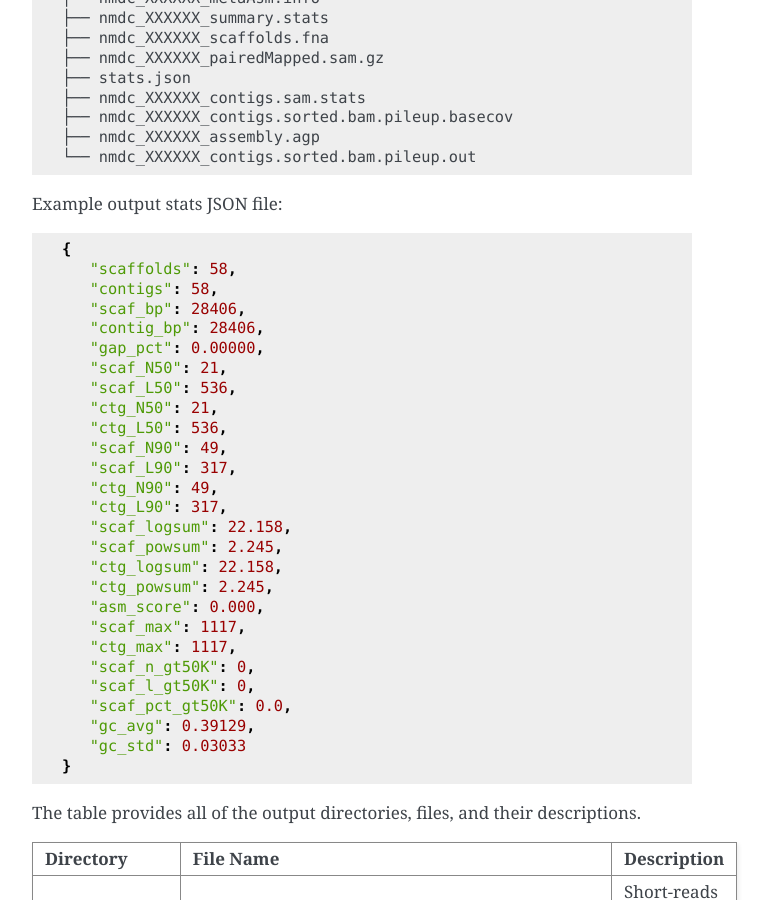
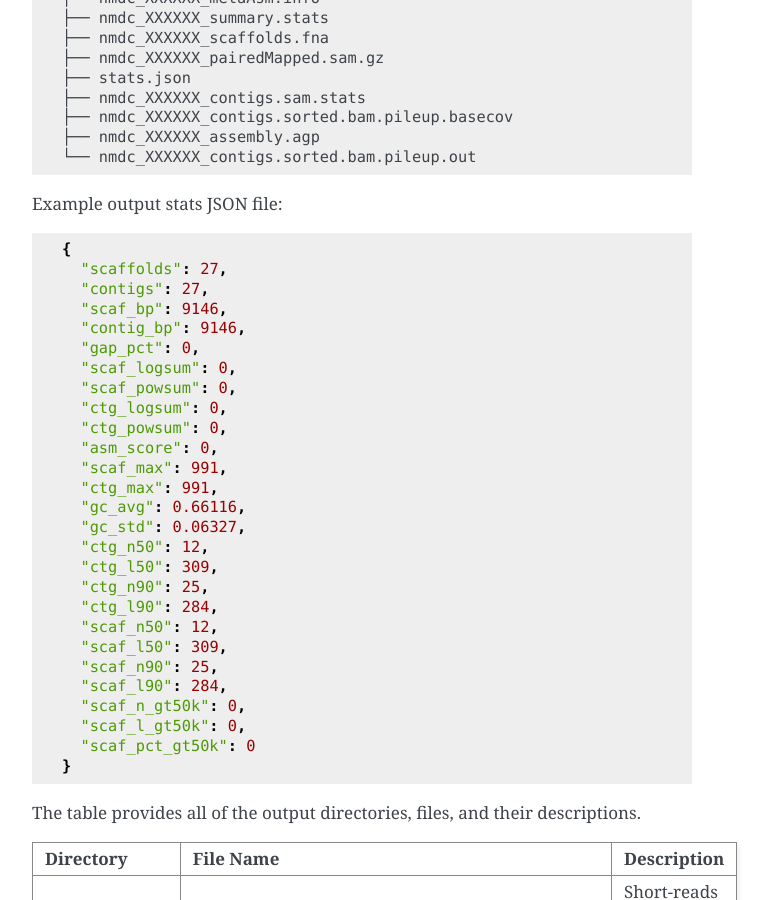
Before and after one commit to microbiomedata/metaAssembly, a Sphinx documentation site: the page built from docs/index.rst, in a window 1280 px wide and 900 px high, scrolled down 4702 px. Shown: the whole window, without its empty margins (388-1157 px from the left). Built offline with Sphinx 7.4.7, drawn with Linux system fonts in a browser that asks for light colours.

Commit message:
Update index.rst
updated stats.json

```diff
--- a/docs/index.rst
+++ b/docs/index.rst
@@ -185,33 +185,33 @@ The output directory will contain the following files for long-reads::
 
 Example output stats JSON file::
 
-    {
-       "scaffolds": 58,
-       "contigs": 58,
-       "scaf_bp": 28406,
-       "contig_bp": 28406,
-       "gap_pct": 0.00000,
-       "scaf_N50": 21,
-       "scaf_L50": 536,
-       "ctg_N50": 21,
-       "ctg_L50": 536,
-       "scaf_N90": 49,
-       "scaf_L90": 317,
-       "ctg_N90": 49,
-       "ctg_L90": 317,
-       "scaf_logsum": 22.158,
-       "scaf_powsum": 2.245,
-       "ctg_logsum": 22.158,
-       "ctg_powsum": 2.245,
-       "asm_score": 0.000,
-       "scaf_max": 1117,
-       "ctg_max": 1117,
-       "scaf_n_gt50K": 0,
-       "scaf_l_gt50K": 0,
-       "scaf_pct_gt50K": 0.0,
-       "gc_avg": 0.39129,
-       "gc_std": 0.03033
-    }
+   {
+     "scaffolds": 27,
+     "contigs": 27,
+     "scaf_bp": 9146,
+     "contig_bp": 9146,
+     "gap_pct": 0,
+     "scaf_logsum": 0,
+     "scaf_powsum": 0,
+     "ctg_logsum": 0,
+     "ctg_powsum": 0,
+     "asm_score": 0,
+     "scaf_max": 991,
+     "ctg_max": 991,
+     "gc_avg": 0.66116,
+     "gc_std": 0.06327,
+     "ctg_n50": 12,
+     "ctg_l50": 309,
+     "ctg_n90": 25,
+     "ctg_l90": 284,
+     "scaf_n50": 12,
+     "scaf_l50": 309,
+     "scaf_n90": 25,
+     "scaf_l90": 284,
+     "scaf_n_gt50k": 0,
+     "scaf_l_gt50k": 0,
+     "scaf_pct_gt50k": 0
+   }
 
 
 The table provides all of the output directories, files, and their descriptions.
```
